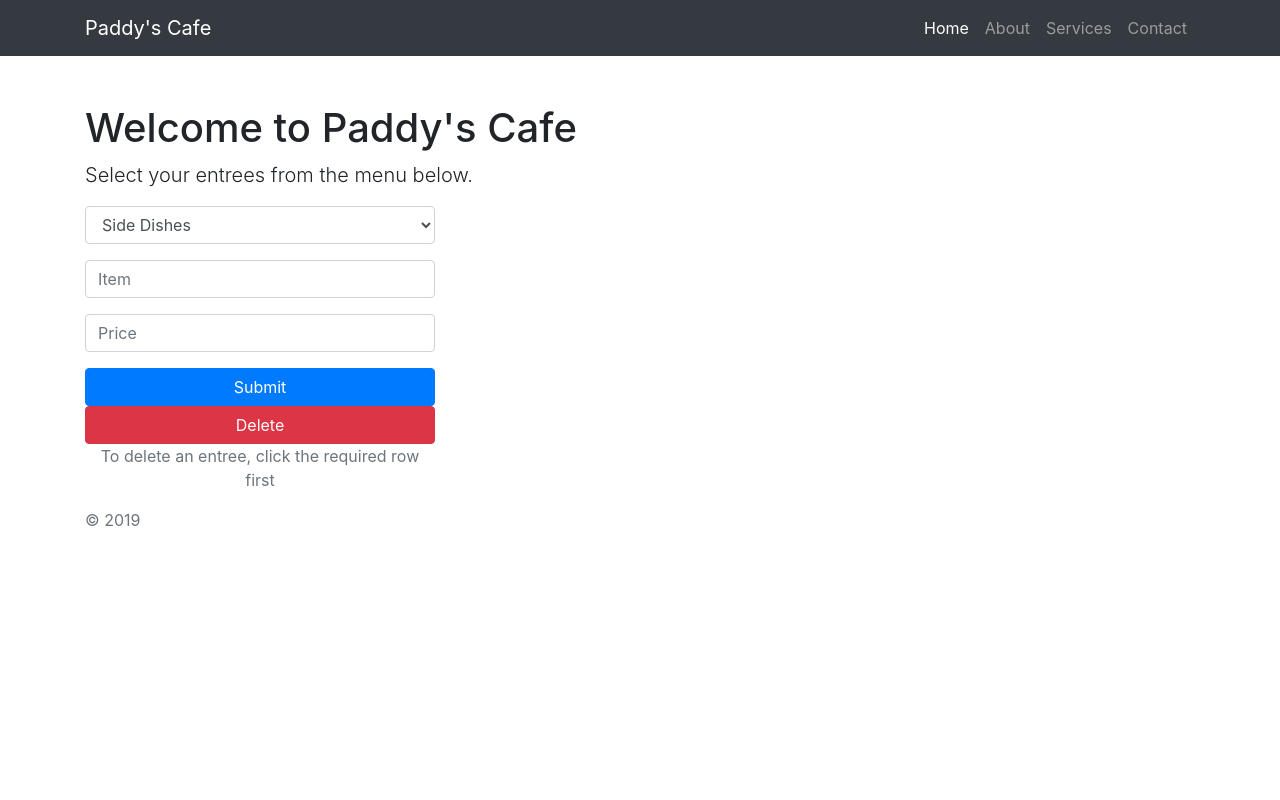
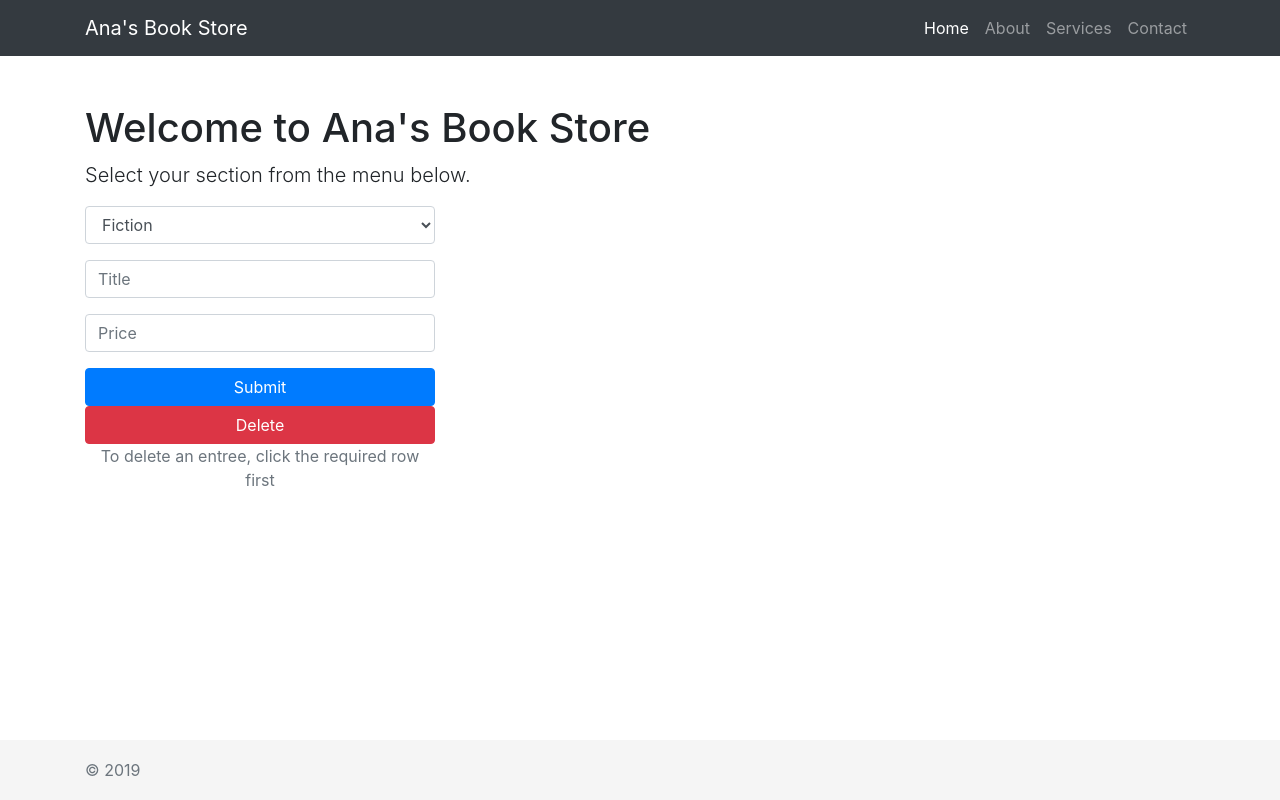
Before and after one commit to AninhaChen/AnaBookstore, a plain HTML site: page views/index.html in a window 1280 px wide. Drawn offline with Linux system fonts and the light colour scheme; no server answers.

Commit message:
Update index.html

```diff
--- a/views/index.html
+++ b/views/index.html
@@ -9,13 +9,13 @@
 	<title>IWA Demo App</title>
 	<!-- Bootstrap core CSS -->
 	<link href="css/bootstrap.min.css" rel="stylesheet">
-	<link href="css/PaddysCafeStyles.css" rel="stylesheet">
+	<link href="css/AnaBookstoreStyles.css" rel="stylesheet">
 </head>
 
 <body>
 	<!-- Navigation -->
 	<nav class="navbar navbar-expand-lg navbar-dark bg-dark static-top">
-		<div class="container">	<a class="navbar-brand" href="#">Paddy's Cafe</a>
+		<div class="container">	<a class="navbar-brand" href="#">Ana's Book Store</a>
 			<button class="navbar-toggler" type="button" data-toggle="collapse" data-target="#navbarResponsive" aria-controls="navbarResponsive" aria-expanded="false" aria-label="Toggle navigation">	<span class="navbar-toggler-icon"></span>
 			</button>
 			<div class="collapse navbar-collapse" id="navbarResponsive">
@@ -32,22 +32,22 @@
 	<div class="container">
 		<div class="row">
 			<div class="col-lg-12 text-left">
-				<h1 class="mt-5">Welcome to Paddy's Cafe</h1>
-				<p class="lead">Select your entrees from the menu below.</p>
+				<h1 class="mt-5">Welcome to Ana's Book Store</h1>
+				<p class="lead">Select your section from the menu below.</p>
 			</div>
 			<div id="results" class="col-lg-8 text-center order-3"></div>
 			<div class="col-lg-4 text-center order-2">
 				<form enctype="application/json" action="/post/json" method="post">
 					<div class="form-group">
 						<select class="form-control" name="sec_n">
-							<option value="0">Side Dishes</option>
-							<option value="1">Breakfast</option>
-							<option value="2">Lunch</option>
-							<option value="3">Dinner</option>
+							<option value="0">Fiction</option>
+							<option value="1">Cooking</option>
+							<option value="2">History</option>
+							<option value="3">Computer</option>
 						</select>
 					</div>
 					<div class="form-group">
-						<input class="form-control" type="text" name="item" placeholder="Item">
+						<input class="form-control" type="text" name="title" placeholder="Title">
 					</div>
 					<div class="form-group">
 						<input class="form-control" type="text" name="price" placeholder="Price">
```
